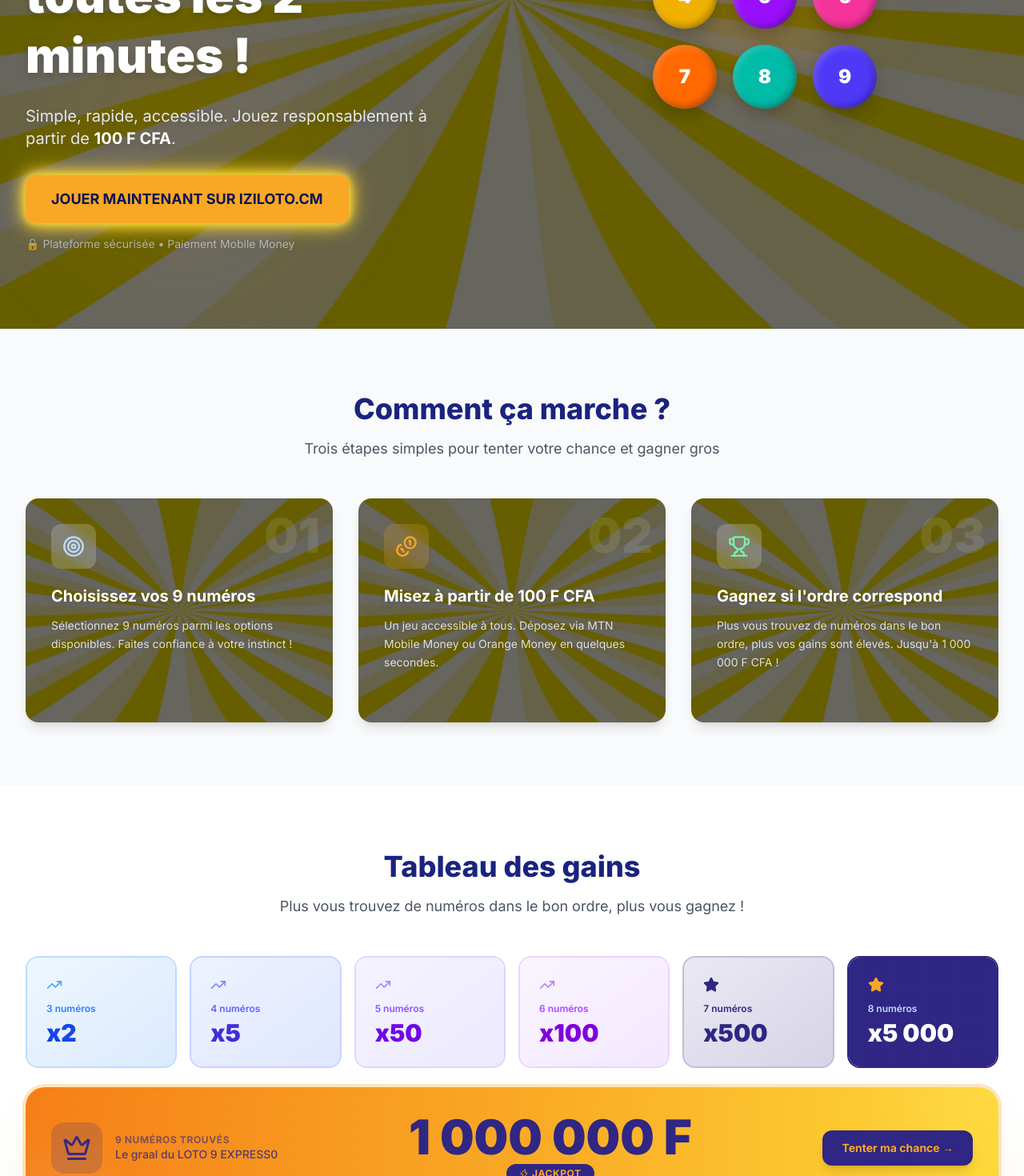
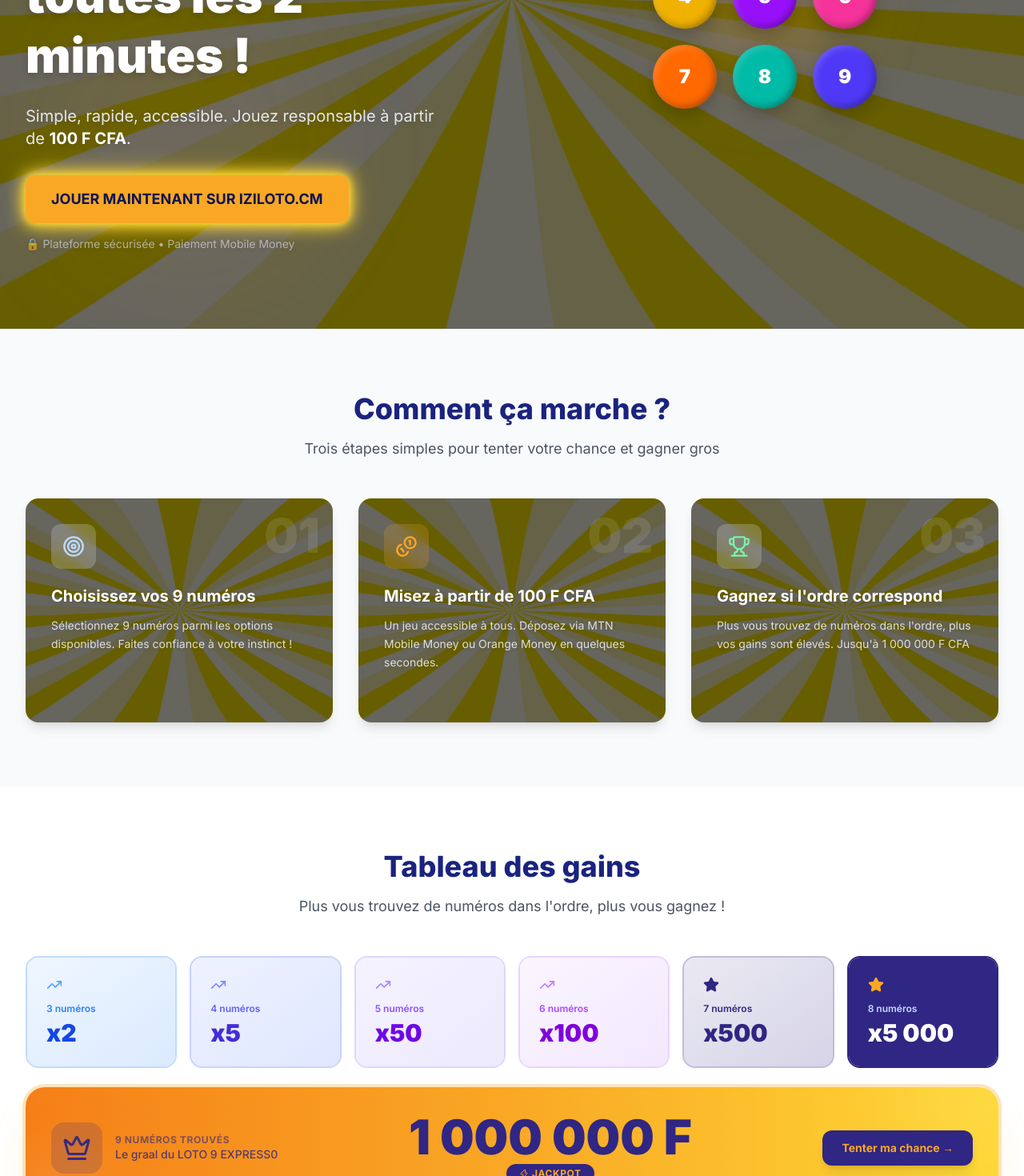
Before and after one commit to CodeSage25/Loto-9-Expresso-landing-page, a Next.js app: page / in a window 1280 px wide. Shown: the part 500-1970 px from the top of the page at 80% size. Built offline with nearby package versions, Linux system fonts and the light colour scheme.

Commit message:
peaufinage

```diff
--- a/components/FAQ.tsx
+++ b/components/FAQ.tsx
@@ -40,7 +40,7 @@
     id: 5,
     question: "Le jeu est-il légal au Cameroun ?",
     answer:
-      "Oui, absolument. IziLoto.cm est une plateforme de jeux en ligne opérée par Dyce Gaming, en conformité avec la réglementation camerounaise en vigueur. La plateforme est sécurisée et les transactions sont protégées. Nous promouvons le jeu responsable et interdisons l'accès aux mineurs de moins de 21 ans.",
+      "Oui, absolument. IziLoto.cm est une plateforme de jeux en ligne, en conformité avec la réglementation camerounaise en vigueur. La plateforme est sécurisée et les transactions sont protégées. Nous promouvons le jeu responsable et interdisons l'accès aux mineurs de moins de 21 ans.",
   },
 ];
 
--- a/components/Footer.tsx
+++ b/components/Footer.tsx
@@ -149,7 +149,7 @@
               © 2026. Tous droits réservés.
             </p>
             <p className="text-gray-600 text-xs text-center md:text-right">
-              Interdit aux moins de 21 ans • Jouez responsablement
+              Interdit aux moins de 21 ans • Jouez responsable
             </p>
           </div>
         </div>
--- a/components/GainsTable.tsx
+++ b/components/GainsTable.tsx
@@ -89,7 +89,7 @@
         >
           <h2 className="section-title">Tableau des gains</h2>
           <p className="section-subtitle">
-            Plus vous trouvez de numéros dans le bon ordre, plus vous gagnez !
+            Plus vous trouvez de numéros dans l'ordre, plus vous gagnez !
           </p>
         </motion.div>
 
--- a/components/HeroSection.tsx
+++ b/components/HeroSection.tsx
@@ -147,7 +147,7 @@
 
             {/* Sous-titre */}
             <p className="text-base md:text-xl text-gray-200 mb-8 max-w-lg mx-auto lg:mx-0 drop-shadow-md">
-              Simple, rapide, accessible. Jouez responsablement à partir de{" "}
+              Simple, rapide, accessible. Jouez responsable à partir de{" "}
               <strong className="text-white">100 F CFA</strong>.
             </p>
 
--- a/components/HowItWorks.tsx
+++ b/components/HowItWorks.tsx
@@ -37,7 +37,7 @@
     icon: Trophy,
     title: "Gagnez si l'ordre correspond",
     description:
-      "Plus vous trouvez de numéros dans le bon ordre, plus vos gains sont élevés. Jusqu'à 1 000 000 F CFA !",
+      "Plus vous trouvez de numéros dans l'ordre, plus vos gains sont élevés. Jusqu'à 1 000 000 F CFA",
     overlayColor: "absolute inset-0 bg-black/60",
 
     iconBg: "bg-white/20",
```
